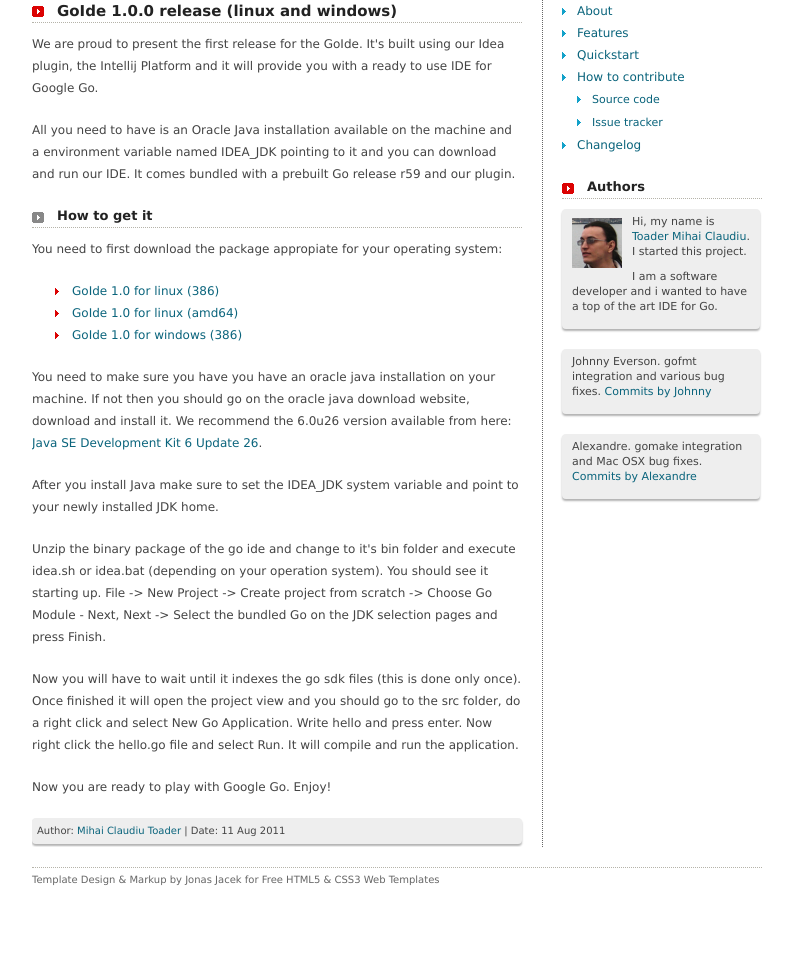
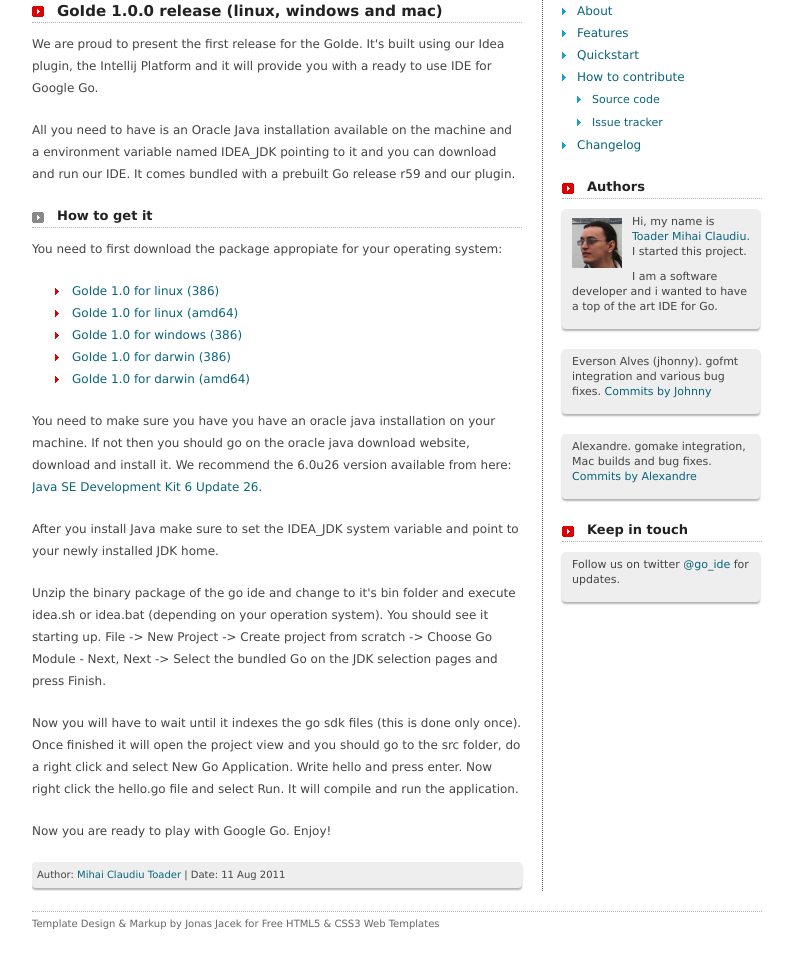
Before and after one commit to go-lang-plugin-org/go-lang-idea-plugin, a Jekyll site: the page built from _posts/2011-08-09-goide_release_1_0_darwin.html, in a window 1280 px wide. Shown: the part 235-1190 px from the top of the page, without its empty margins (243-1036 px from the left). Built offline with Jekyll 4.4.1, drawn with Linux system fonts in a browser that asks for light colours; before the commit the page ends 1146 px from its top, so only the background shows below that.

Commit message:
Announce the darwin builds. Added twitter account on the site

```diff
--- a/_layouts/template.html
+++ b/_layouts/template.html
@@ -49,10 +49,14 @@
 		<p>I am a software developer and i wanted to have a top of the art IDE for Go.</p>
 		</div>
 		<div id="c">
-		<p>Johnny Everson. gofmt integration and various bug fixes. <a href="https://github.com/mtoader/google-go-lang-idea-plugin/commits/master?author=khronnuz">Commits by Johnny</a></p>
+		<p>Everson Alves (jhonny). gofmt integration and various bug fixes. <a href="https://github.com/mtoader/google-go-lang-idea-plugin/commits/master?author=khronnuz">Commits by Johnny</a></p>
 		</div>
 		<div id="c">
-		<p>Alexandre. gomake integration and Mac OSX bug fixes. <a href="https://github.com/mtoader/google-go-lang-idea-plugin/commits/master?author=alexandre-normand">Commits by Alexandre</a></p>
+		<p>Alexandre. gomake integration, Mac builds and bug fixes. <a href="https://github.com/mtoader/google-go-lang-idea-plugin/commits/master?author=alexandre-normand">Commits by Alexandre</a></p>
+		</div>
+		<h4>Keep in touch</h4>
+		<div id="c">
+		<p>Follow us on twitter <a href="http://twitter.com/#!/go_ide">@go_ide</a> for updates.</p>
 		</div>
 <!--				<h4>Example Gallery</h4>
 				<ul class="gallery">
--- a/_posts/2011-08-09-goide_release_1_0_linux_windows.html
+++ b/_posts/2011-08-09-goide_release_1_0_darwin.html
@@ -1,9 +1,9 @@
 ---
 layout: template
-title: GoIde 1.0 release (Linux, Windows)
-excrept: Integrated Development Environment for Go 1.0 is released for Windows and Linux (soon for Mac)
+title: GoIde 1.0 release (Linux, Windows and Mac)
+excrept: Integrated Development Environment for Go 1.0 is released for all platforms (Linux, Windows and MacOSX)
 ---
-<h1>GoIde 1.0.0 release (linux and windows)</h1>
+<h1>GoIde 1.0.0 release (linux, windows and mac)</h1>
 <p>We are proud to present the first release for the GoIde. It's built using our Idea plugin, the Intellij Platform and it will provide you with a ready to use IDE for Google Go.</p>
 <p>All you need to have is an Oracle Java installation available on the machine and a environment variable named IDEA_JDK pointing to it and you can download and run our IDE. It comes bundled with a prebuilt Go release r59 and our plugin.</p>
 <h3>How to get it</h3>
@@ -12,6 +12,8 @@
 <li><a href="http://packages.go-ide.com/goide-linux_386.zip">GoIde 1.0 for linux (386)</a></li>
 <li><a href="http://packages.go-ide.com/goide-linux_amd64.zip">GoIde 1.0 for linux (amd64)</a></li>
 <li><a href="http://packages.go-ide.com/goide-windows_386.zip">GoIde 1.0 for windows (386)</a></li>
+<li><a href="http://packages.go-ide.com/goide-darwin_386.dmg">GoIde 1.0 for darwin (386)</a></li>
+<li><a href="http://packages.go-ide.com/goide-darwin_amd64.dmg">GoIde 1.0 for darwin (amd64)</a></li>
 </ul>
 <p>You need to make sure you have you have an oracle java installation on your machine. If not then you should go on the oracle java download website, download and install it. We recommend the 6.0u26 version available from here: <a href="http://www.oracle.com/technetwork/java/javase/downloads/jdk-6u26-download-400750.html">Java SE Development Kit 6 Update 26</a>.</p>
 <p>After you install Java make sure to set the IDEA_JDK system variable and point to your newly installed JDK home.</p>
```
